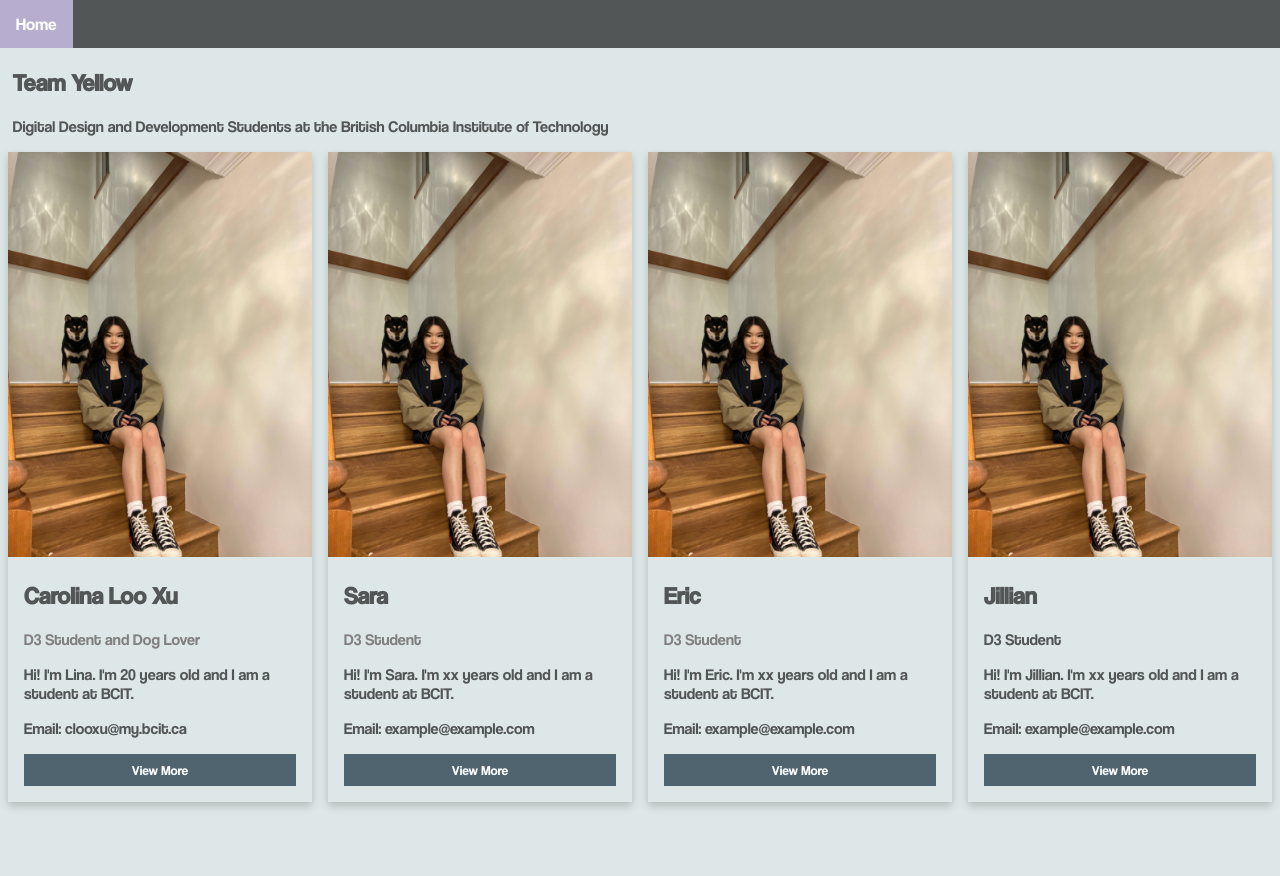
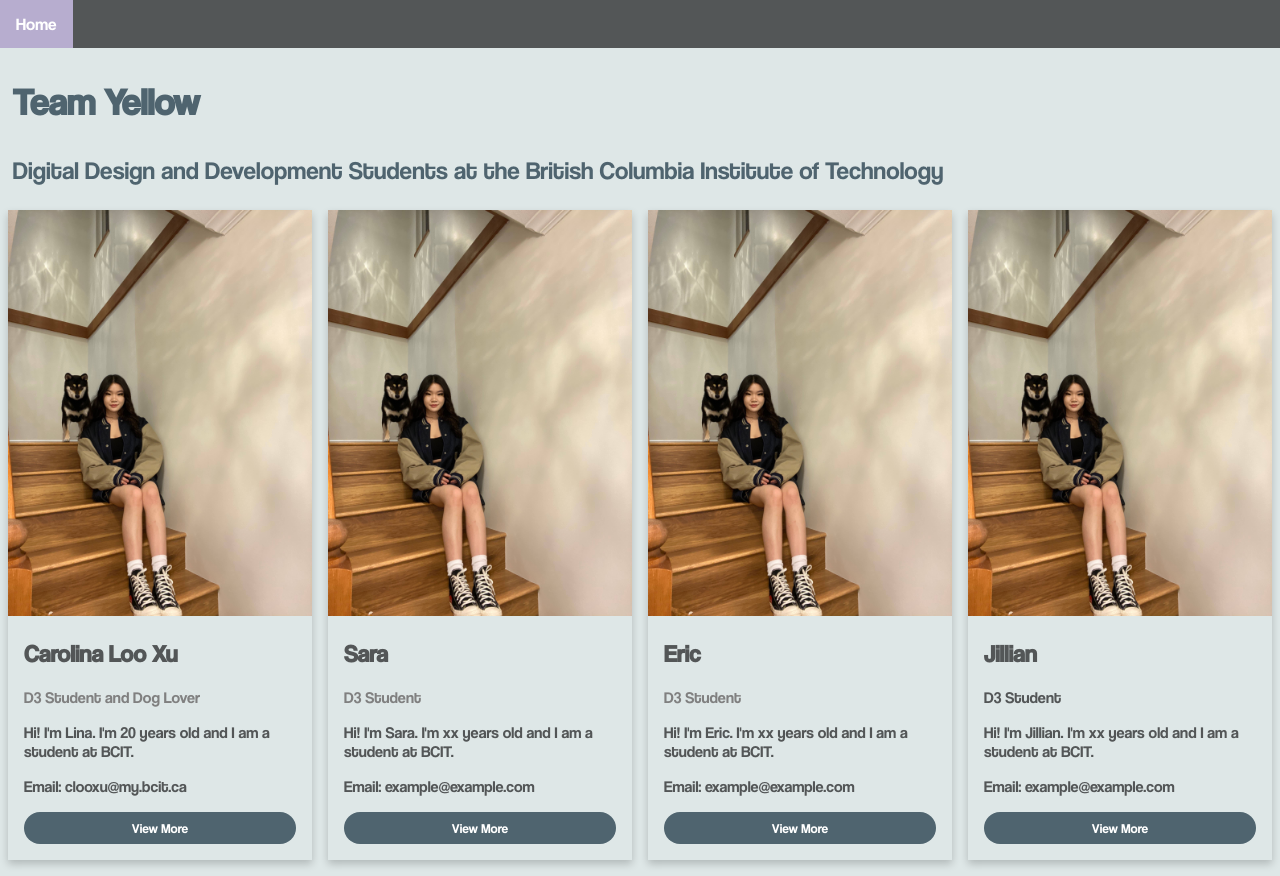
Before and after one commit to carolinalxu/TeamYellowBCIT, a plain HTML site: page HomePage.html in a window 1280 px wide. Before the commit the page ends 818 px from the top, so only its background shows below. Drawn offline with Linux system fonts and the light colour scheme.

```diff
--- a/HomePageStyle.css
+++ b/HomePageStyle.css
@@ -17,9 +17,10 @@ body {
 }
 
 .header {
-  color: #535657;
+  color: #4F646F;
   font-family: myFirstFont;
   padding-left: 1%;
+  font-size: 25px;
 }
 
 .topnav {
@@ -93,6 +94,7 @@ body {
   text-align: center;
   cursor: pointer;
   width: 100%;
+  border-radius: 20px;
 }
 
 .button:hover {
```
